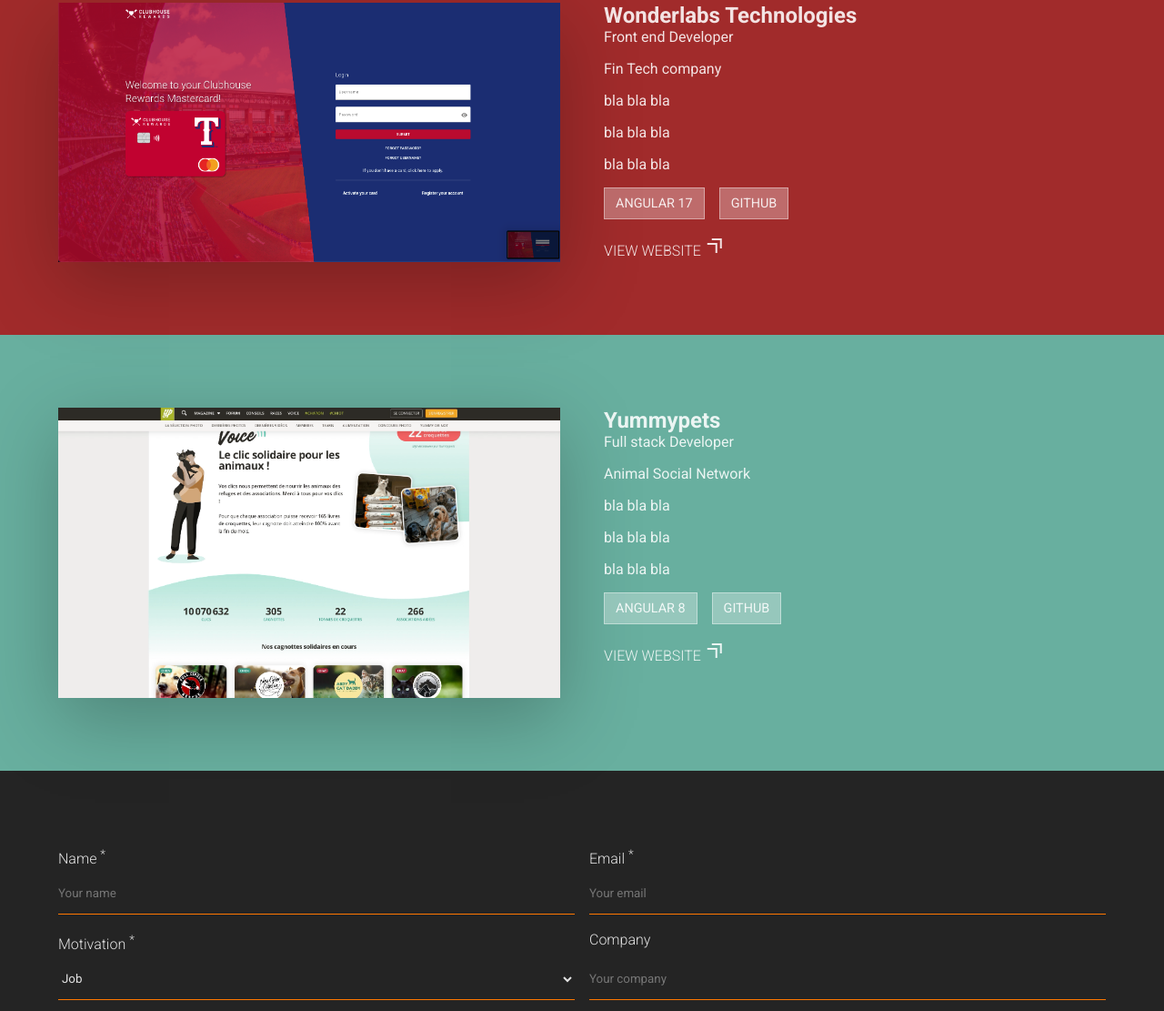
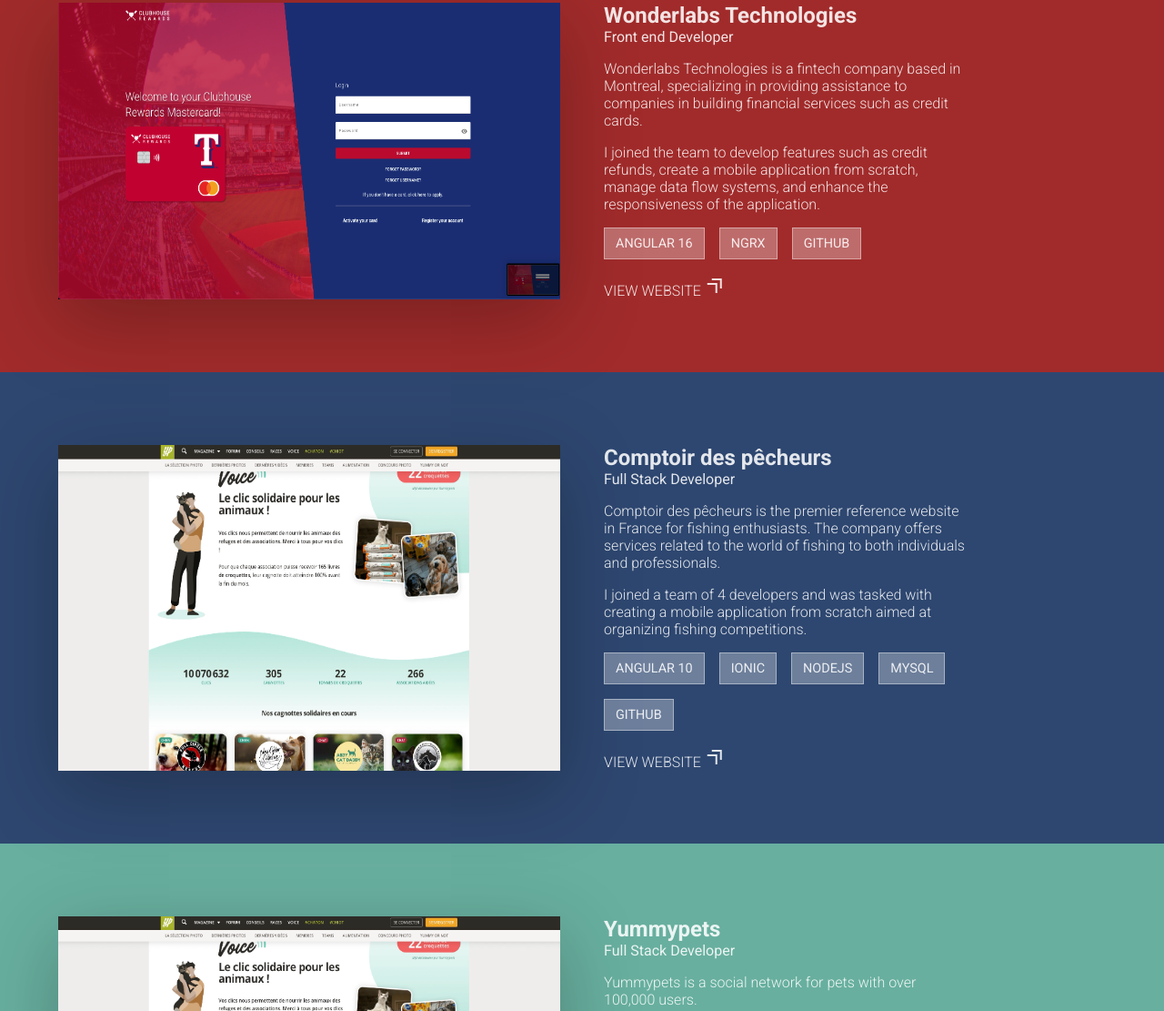
Before and after one commit to Paul-D-Dev/daocode, a website built with Vite: page index.html in a window 1280 px wide. Shown: the part 877-1988 px from the top of the page at 91% size. Built offline with nearby package versions, Linux system fonts and the light colour scheme.

Commit message:
FEAT Project ftp

```diff
--- a/index.html
+++ b/index.html
@@ -59,15 +59,18 @@
           </div>
 
           <div class="project__missions">
-            <p>Fin Tech company</p>
-            <p>bla bla bla</p>
-            <p>bla bla bla</p>
-            <p>bla bla bla</p>
+            <p>Wonderlabs Technologies is a fintech company based in Montreal, specializing in providing assistance to
+              companies in building financial services such as credit cards.</p>
+
+            <p>I joined the team to develop features such as credit refunds, create a mobile application from scratch,
+              manage data flow systems, and enhance the responsiveness of the application.</p>
+
           </div>
 
           <div class="project__stack">
             <ul class="project__stack__list">
-              <li class="project__stack__item">Angular 17</li>
+              <li class="project__stack__item">Angular 16</li>
+              <li class="project__stack__item">NGRX</li>
               <li class="project__stack__item">Github</li>
             </ul>
           </div>
@@ -82,6 +85,46 @@
       </div>
     </div>
 
+    <div class="project__container project-ftp">
+      <div class="section__wrapper section__split-image">
+        <div class="project__carousel">
+          <img src="/assets/projects/yp_1.png" alt="project fish the spot">
+        </div>
+
+
+        <!--         TODO add animation left to right -->
+        <div class="project__description">
+          <div class="project__title">
+            <h3>Comptoir des pêcheurs</h3>
+            <span>Full Stack Developer</span>
+          </div>
+
+          <div class="project__missions">
+            <p>Comptoir des pêcheurs is the premier reference website in France for fishing enthusiasts. The company
+              offers services related to the world of fishing to both individuals and professionals.</p>
+            <p>I joined a team of 4 developers and was tasked with creating a mobile application from scratch aimed at
+              organizing fishing competitions.</p>
+          </div>
+
+          <div class="project__stack">
+            <ul class="project__stack__list">
+              <li class="project__stack__item">Angular 10</li>
+              <li class="project__stack__item">IONIC</li>
+              <li class="project__stack__item">NodeJS</li>
+              <li class="project__stack__item">MySQL</li>
+              <li class="project__stack__item">Github</li>
+            </ul>
+          </div>
+
+          <p>
+            <a href="https://comptoirdespecheurs.com/" target="_blank" class="fw-light">
+              VIEW WEBSITE
+              <span class="material-symbols-outlined">more_up</span>
+            </a>
+          </p>
+        </div>
+      </div>
+    </div>
 
     <div class="project__container project-yp">
       <div class="section__wrapper section__split-image">
@@ -94,19 +137,22 @@
         <div class="project__description">
           <div class="project__title">
             <h3>Yummypets</h3>
-            <span>Full stack Developer</span>
+            <span>Full Stack Developer</span>
           </div>
 
           <div class="project__missions">
-            <p>Animal Social Network</p>
-            <p>bla bla bla</p>
-            <p>bla bla bla</p>
-            <p>bla bla bla</p>
+            <p>Yummypets is a social network for pets with over 100,000 users.</p>
+            <p>I intervened to create a page aimed at increasing daily user engagement through a donation-based kibble
+              fund.</p>
+            <p>Working closely with the CTO and the tech lead, I collaborated on developing this feature, ensuring
+              seamless integration with the existing platform and optimizing its performance to enhance user
+              experience.</p>
           </div>
 
           <div class="project__stack">
             <ul class="project__stack__list">
               <li class="project__stack__item">Angular 8</li>
+              <li class="project__stack__item">NodeJS</li>
               <li class="project__stack__item">Github</li>
             </ul>
           </div>
@@ -120,6 +166,7 @@
         </div>
       </div>
     </div>
+
   </section>
 
   <section id="contact" class="section__wrapper contact">
--- a/src/style.scss
+++ b/src/style.scss
@@ -123,6 +123,10 @@
   &.project-yp {
     --project-background: #68af9f;
   }
+
+  &.project-ftp {
+    --project-background: #2e4770;
+  }
 }
 
 .project {
@@ -135,6 +139,8 @@
     display: flex;
     flex-direction: column;
     gap: 1rem;
+    justify-content: end;
+    max-width: 25rem;
   }
 
   &__title {
@@ -144,6 +150,8 @@
   }
 
   &__missions {
+    font-weight: lighter;
+
     p:not(:first-of-type) {
       margin-block-start: 1rem;
     }
```
